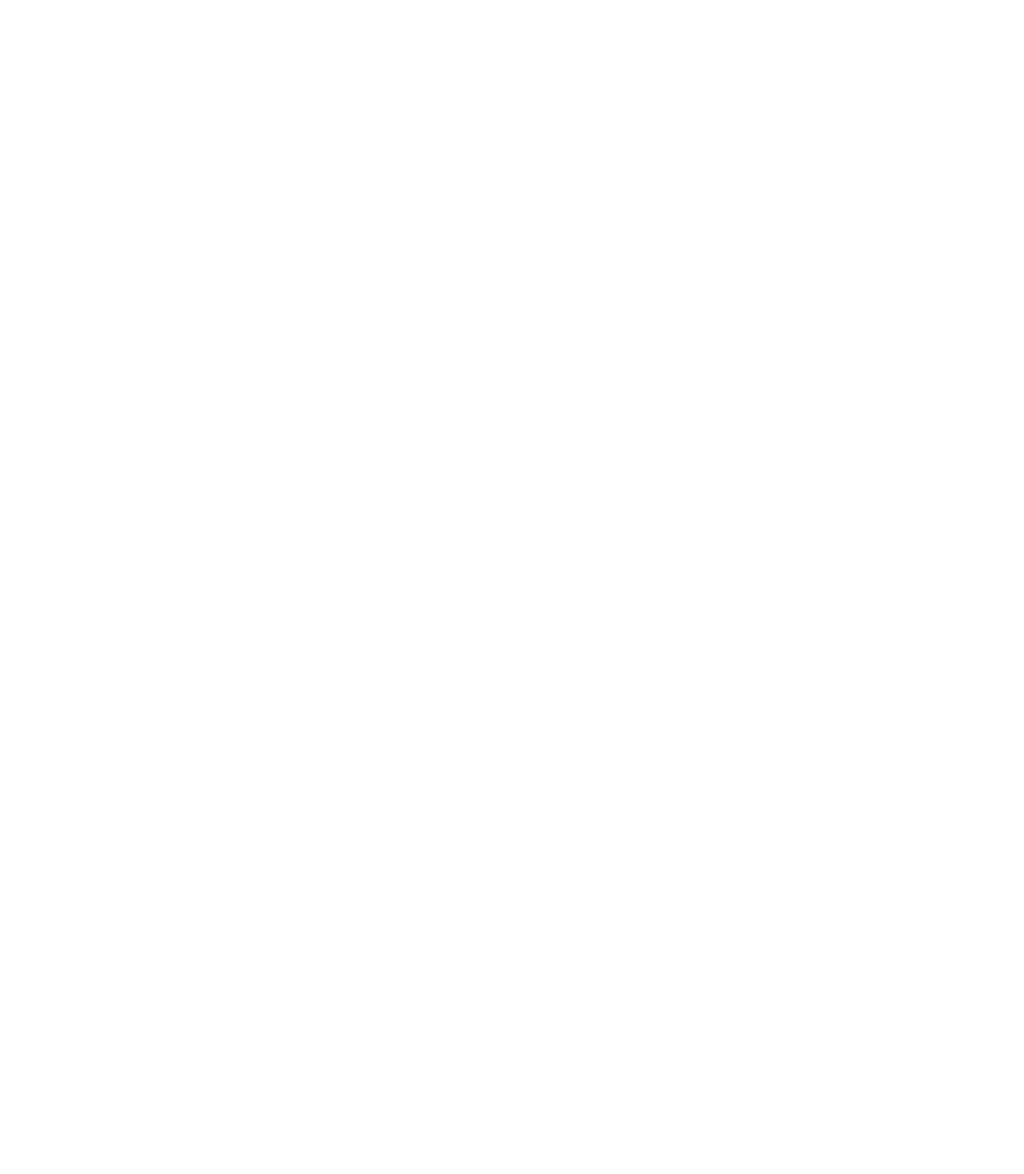
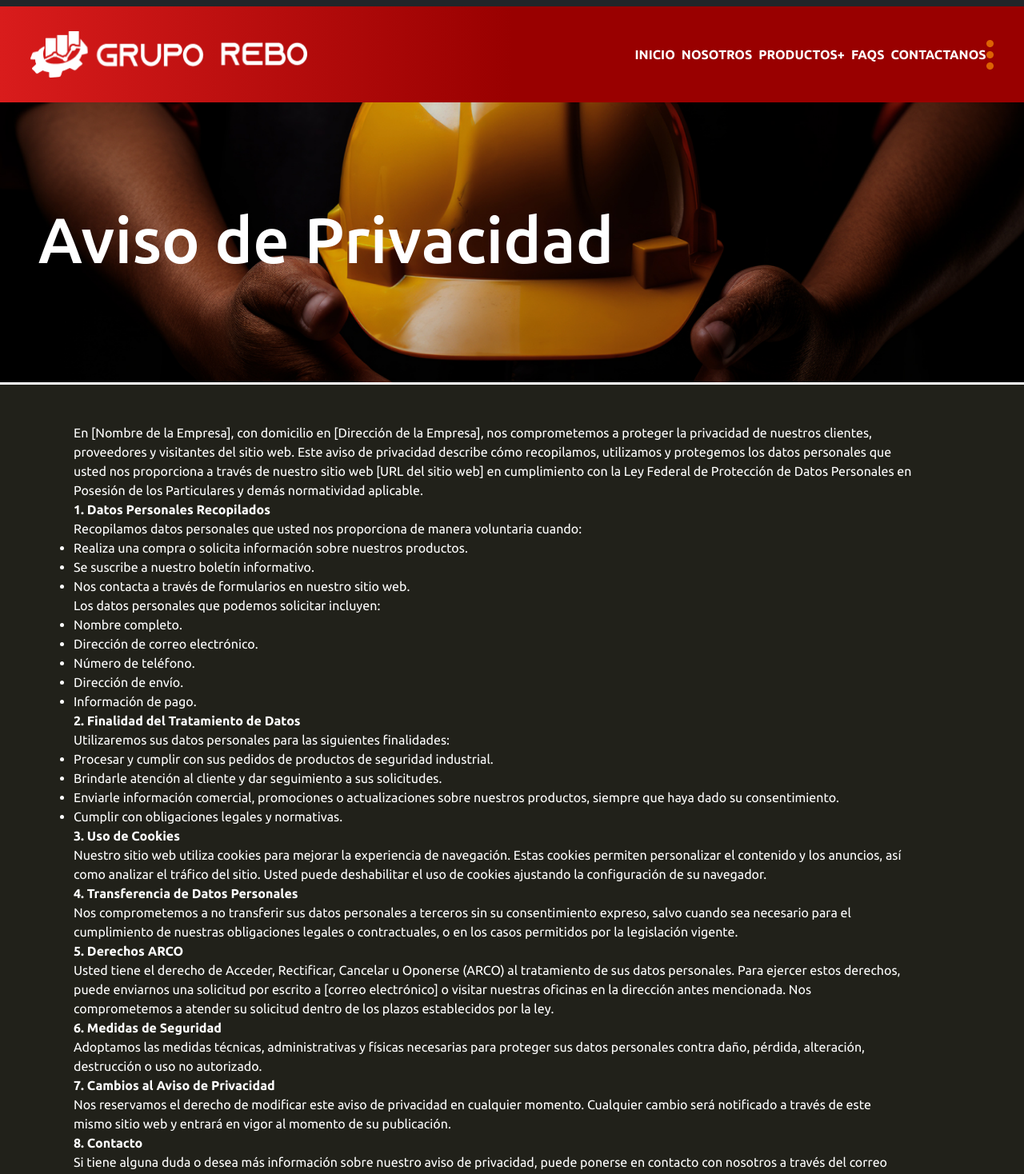
Before and after one commit to rebo-it/prototypes, a React (Create React App) app: page /Privacy in a window 1280 px wide. Before the commit this address had no page. Shown: the part 40-1508 px from the top of the page at 80% size. Before the commit the page ends 800 px from the top, so only its background shows below. Built offline with nearby package versions, Linux system fonts and the light colour scheme.

Commit message:
finished privacy terms and conditions

```diff
--- a/src/App.tsx
+++ b/src/App.tsx
@@ -7,6 +7,7 @@ import LandingPage from './Components/LandingPage/LandingPage';
 import NosotrosPage from './Components/NosotrosPage/NosotrosPage';
 import ProductsPage from './Components/ProductsPage/ProductsPage';
 import ContactPage from './Components/ContactPage/ContactPage';
+import PrivacyPage from './Components/Sections/PrivacySection';
 function App() {
   return (
     <Router>
@@ -21,6 +22,8 @@ function App() {
 
       <Route path="/Contacto" element={<ContactPage/>} />
 
+      <Route path="/Privacy" element={<PrivacyPage/>} />
+
     </Routes>
   </Router>
   );
--- a/src/Components/Body/AboutBody.tsx
+++ b/src/Components/Body/AboutBody.tsx
@@ -11,7 +11,7 @@ const AboutBody: React.FC = () => {
 
         <Col xs={12} lg={6} className="LeftSectionMid3 pt-4"> {/* Usa Col en lugar de div */}
           <Row className="Top10 justify-content-left">
-            <Col className="Etiqueta-Productos h2 text-white text-center">
+            <Col className="EtiquetaProductos h2 text-white text-center">
               Acerca de Nosotros
             </Col>
           </Row>
--- a/src/Components/Body/BodyStructure.tsx
+++ b/src/Components/Body/BodyStructure.tsx
@@ -18,12 +18,12 @@ const BodyStructure: React.FC = () => {
     <div className="FullBody container-fluid bg-image p-0">
       <div className="TopBody">
         <div className="Top1 row justify-content-left ">
-          <div className="LogoReboContainer col justify-content-start text-start ">
-            hola
+          <div className="LogoReboContainer col justify-content-center justify-content-md-start  ">
+          <img className="LogoReboTop img-fluid " src={require('../Figma Components/ReboTopSection.png')} alt="Logo" />
           </div>
         </div>
         <div className="Top2 row justify-content-start justify-content-md-center text-wrap py-3  text-black" >
-		     <p className="h1 h-md2 text-center text-md-start text-white">
+		     <p className="MainTitle  h-md2 text-center text-md-start text-white">
             Equipo y calzado de seguridad industrial
           </p>
         </div>
--- a/src/Components/ContactPage/Formular.tsx
+++ b/src/Components/ContactPage/Formular.tsx
@@ -1,22 +1,23 @@
-import React from "react";
 import Button from 'react-bootstrap/Button';
 import Col from 'react-bootstrap/Col';
 import Form from 'react-bootstrap/Form';
+
 import Row from 'react-bootstrap/Row';
 import * as formik from 'formik';
 import * as yup from 'yup';
+import { Link } from 'react-router-dom';
 
 function Formular() {
   const { Formik } = formik;
 
   const schema = yup.object().shape({
-    nombreCompleto: yup.string().required("Nombre completo es obligatorio"),
-    telefono: yup.string().required("Teléfono es obligatorio"),
-    correo: yup.string().email("Correo inválido").required("Correo electrónico es obligatorio"),
-    empresa: yup.string().optional(),
-    asunto: yup.string().optional(),
-    mensaje: yup.string().required("Mensaje es obligatorio"),
-    terms: yup.bool().required().oneOf([true], "Debes aceptar los términos y condiciones"),
+    nombreCompleto: yup.string().required('Nombre completo es requerido'),
+    telefono: yup.string().required('Teléfono es requerido'),
+    correoElectronico: yup.string().email('Correo electrónico no es válido').required('Correo electrónico es requerido'),
+    empresa: yup.string(),
+    asunto: yup.string(),
+    mensaje: yup.string().required('Mensaje es requerido'),
+    terms: yup.bool().required().oneOf([true], 'Debes aceptar los términos y condiciones'),
   });
 
   return (
@@ -24,9 +25,9 @@ function Formular() {
       validationSchema={schema}
       onSubmit={(values) => console.log(values)}
       initialValues={{
-        nombreCompleto: 'Nombres y Apellidos',
+        nombreCompleto: '',
         telefono: '',
-        correo: '',
+        correoElectronico: '',
         empresa: '',
         asunto: '',
         mensaje: '',
@@ -34,115 +35,110 @@ function Formular() {
       }}
     >
       {({ handleSubmit, handleChange, values, touched, errors }) => (
-
         <Form noValidate onSubmit={handleSubmit}>
           <Row className="mb-3">
-            <Form.Group as={Col} xs="12" controlId="validationFormikNombreCompleto">
-              <Form.Label style={{color:'white'}} >Nombre Completo</Form.Label>
+            <Form.Group as={Col} md="12" controlId="validationFormik01">
+              <Form.Label className="text-white">Nombre completo</Form.Label>
               <Form.Control
                 type="text"
                 name="nombreCompleto"
                 value={values.nombreCompleto}
                 onChange={handleChange}
-                isInvalid={!!errors.nombreCompleto && touched.nombreCompleto}
+                isInvalid={!!errors.nombreCompleto}
+                style={{ margin: '0' }}
               />
               <Form.Control.Feedback type="invalid">
                 {errors.nombreCompleto}
               </Form.Control.Feedback>
             </Form.Group>
           </Row>
-
           <Row className="mb-3">
-            <Form.Group as={Col} md="6" controlId="validationFormikTelefono">
-              <Form.Label style={{color:'white'}}>Teléfono</Form.Label>
+            <Form.Group as={Col} md="6" controlId="validationFormik02">
+              <Form.Label className="text-white">Teléfono</Form.Label>
               <Form.Control
                 type="text"
                 name="telefono"
                 value={values.telefono}
                 onChange={handleChange}
-                isInvalid={!!errors.telefono && touched.telefono}
+                isInvalid={!!errors.telefono}
+                style={{ margin: '0' }}
               />
               <Form.Control.Feedback type="invalid">
                 {errors.telefono}
               </Form.Control.Feedback>
             </Form.Group>
-
-            <Form.Group as={Col} md="6" controlId="validationFormikCorreo">
-              <Form.Label style={{color:'white'}}>Correo Electrónico</Form.Label>
+            <Form.Group as={Col} md="6" controlId="validationFormik03">
+              <Form.Label className="text-white">Correo electrónico</Form.Label>
               <Form.Control
                 type="email"
-                name="correo"
-                value={values.correo}
+                name="correoElectronico"
+                value={values.correoElectronico}
                 onChange={handleChange}
-                isInvalid={!!errors.correo && touched.correo}
+                isInvalid={!!errors.correoElectronico}
+                style={{ margin: '0' }}
               />
               <Form.Control.Feedback type="invalid">
-                {errors.correo}
+                {errors.correoElectronico}
               </Form.Control.Feedback>
             </Form.Group>
           </Row>
-
           <Row className="mb-3">
-            <Form.Group as={Col} md="6" controlId="validationFormikEmpresa">
-              <Form.Label style={{color:'white'}}>Empresa</Form.Label>
+            <Form.Group as={Col} md="6" controlId="validationFormik04">
+              <Form.Label className="text-white">Empresa</Form.Label>
               <Form.Control
                 type="text"
                 name="empresa"
                 value={values.empresa}
                 onChange={handleChange}
-                isInvalid={!!errors.empresa && touched.empresa}
+                style={{ margin: '0' }}
               />
-              <Form.Control.Feedback type="invalid">
-                {errors.empresa}
-              </Form.Control.Feedback>
             </Form.Group>
-
-            <Form.Group as={Col} md="6" controlId="validationFormikAsunto">
-              <Form.Label style={{color:'white'}}>Asunto</Form.Label>
+            <Form.Group as={Col} md="6" controlId="validationFormik05">
+              <Form.Label className="text-white">Asunto</Form.Label>
               <Form.Control
                 type="text"
                 name="asunto"
                 value={values.asunto}
                 onChange={handleChange}
-                isInvalid={!!errors.asunto && touched.asunto}
+                style={{ margin: '0' }}
               />
-              <Form.Control.Feedback type="invalid">
-                {errors.asunto}
-              </Form.Control.Feedback>
             </Form.Group>
           </Row>
-
-          <Form.Group className="mb-3">
-            <Form.Check className="text-white"
+          <Form.Group className="mb-3" controlId="validationFormik06">
+            <Form.Label className="text-white">Mensaje</Form.Label>
+            <Form.Control
+              as="textarea"
+              rows={4}
+              name="mensaje"
+              value={values.mensaje}
+              onChange={handleChange}
+              isInvalid={!!errors.mensaje}
+              style={{ margin: '0' }}
+            />
+            <Form.Control.Feedback type="invalid">
+              {errors.mensaje}
+            </Form.Control.Feedback>
+          </Form.Group>
+          <Form.Group className="mb-3" controlId="validationFormikTerms">
+            <Form.Check
               required
               name="terms"
-              label="Acepto los términos y condiciones"
+              label={
+                <>
+                  Debes aceptar los{' '}
+                  <Link to="http://localhost:3000/Privacy" target="_blank" rel="noopener noreferrer">
+                    términos y condiciones
+                  </Link>
+                </>
+              }
               onChange={handleChange}
-              isInvalid={!!errors.terms && touched.terms}
+              isInvalid={!!errors.terms}
               feedback={errors.terms}
               feedbackType="invalid"
-              id="validationFormikTerms"
+              className="text-white"
             />
           </Form.Group>
-
-          <Row className="mb-3">
-            <Form.Group as={Col} xs="12" controlId="validationFormikMensaje">
-              <Form.Label style={{color:'white'}}>Mensaje</Form.Label>
-              <Form.Control
-                as="textarea"
-                rows={4}
-                name="mensaje"
-                value={values.mensaje}
-                onChange={handleChange}
-                isInvalid={!!errors.mensaje && touched.mensaje}
-              />
-              <Form.Control.Feedback type="invalid">
-                {errors.mensaje}
-              </Form.Control.Feedback>
-            </Form.Group>
-          </Row>
-
-          <Button style={{backgroundColor:'rgba(255, 113, 0, 1)', border:'none', paddingBottom:'20px'}} type="submit">Enviar</Button>
+          <Button style={{backgroundColor:'rgba(255, 113, 0, 1)', border:'none'}} type="submit">Enviar</Button>
         </Form>
       )}
     </Formik>
--- a/src/Components/NosotrosPage/NosotrosPage.tsx
+++ b/src/Components/NosotrosPage/NosotrosPage.tsx
@@ -12,7 +12,7 @@ function NosotrosPage() {
       </div>
       <div className='BodyApp'>
       <div className="Top1Body p-0">
-            <p className="h1 text-white" style={{font:'ubuntu', paddingTop:'50px', fontWeight:'bold'}}> Acerca de nosotros</p>
+            <p className="text-white justify-content-center justify-content-lg-start" style={{font:'ubuntu', paddingTop:'50px', fontWeight:'bold', fontSize:'3rem'}}> Acerca de nosotros</p>
 
         </div>
       <div style={{height:'3px', backgroundColor:'white'}}></div>
--- /dev/null
+++ b/src/Components/Sections/PrivacySection.css
@@ -0,0 +1,28 @@
+.PrivacyName{
+    background-image:  url('../Figma Components/BackgroundPrivacy.png');
+    background-size: cover;
+	background-position: center;
+	background-repeat: no-repeat;
+    height: 350px;
+    width: 100%;
+    margin-left: 0;
+    margin-right: 0;
+}
+.PrivacyTitle{
+    font-size: 5rem;
+}
+.PrivacyText{
+    padding-left: 5rem;
+    margin: 0%;
+}
+
+@media (max-width: 992px) {
+    .PrivacyTitle{
+        font-size: 3rem;
+    }
+    .PrivacyText{
+        padding: 0%;
+        margin: 0%;
+    }
+
+}
--- /dev/null
+++ b/src/Components/Sections/PrivacySection.tsx
@@ -0,0 +1,98 @@
+import React from 'react';
+import { Container,  Row} from 'react-bootstrap';
+import HeaderBar from '../Header and Footer/HeaderBar';
+import Footer from '../Header and Footer/Footer';
+import './PrivacySection.css'
+function PrivacyPage() {
+  return (
+    <div className="PrivacySection p-0 ">
+      <div className='HeaderApp'>
+        <HeaderBar/>
+      </div>
+
+       <Container className=' p-0 justify-content-center' style={{backgroundColor:'rgba(33, 33, 26, 1)', margin:'0', width:'100%',maxWidth:'none'}}>
+        <Row className="PrivacyName p-0" >
+            <h1 className="PrivacyTitle  text-white d-flex align-items-center  ps-lg-5 justify-content-center justify-content-lg-start ">Aviso de Privacidad</h1>
+        </Row>
+        <div style={{backgroundColor:'white',height:'3px', width:'100%'}}></div>
+        <Row style={{width:'90%', paddingBottom:'3rem', paddingTop:'3rem'}} className='PrivacyText d-flex justify-content-center' >
+            <p className='text-white' style={{ margin: '0' }}>
+            En [Nombre de la Empresa], con domicilio en [Dirección de la Empresa], nos comprometemos a proteger la privacidad de nuestros clientes, proveedores y visitantes del sitio web. Este aviso de privacidad describe cómo recopilamos, utilizamos y protegemos los datos personales que usted nos proporciona a través de nuestro sitio web [URL del sitio web] en cumplimiento con la Ley Federal de Protección de Datos Personales en Posesión de los Particulares y demás normatividad aplicable.
+            </p>
+
+            <p className='text-white' style={{ margin: '0' }}>
+            <strong>1. Datos Personales Recopilados</strong><br />
+            Recopilamos datos personales que usted nos proporciona de manera voluntaria cuando:
+            </p>
+
+            <ul className='text-white' style={{ margin: '0' }}>
+            <li>Realiza una compra o solicita información sobre nuestros productos.</li>
+            <li>Se suscribe a nuestro boletín informativo.</li>
+            <li>Nos contacta a través de formularios en nuestro sitio web.</li>
+            </ul>
+
+            <p className='text-white' style={{ margin: '0' }}>
+            Los datos personales que podemos solicitar incluyen:
+            </p>
+
+            <ul className='text-white' style={{ margin: '0' }}>
+            <li>Nombre completo.</li>
+            <li>Dirección de correo electrónico.</li>
+            <li>Número de teléfono.</li>
+            <li>Dirección de envío.</li>
+            <li>Información de pago.</li>
+            </ul>
+
+            <p className='text-white' style={{ margin: '0' }}>
+            <strong>2. Finalidad del Tratamiento de Datos</strong><br />
+            Utilizaremos sus datos personales para las siguientes finalidades:
+            </p>
+
+            <ul className='text-white' style={{ margin: '0' }}>
+            <li>Procesar y cumplir con sus pedidos de productos de seguridad industrial.</li>
+            <li>Brindarle atención al cliente y dar seguimiento a sus solicitudes.</li>
+            <li>Enviarle información comercial, promociones o actualizaciones sobre nuestros productos, siempre que haya dado su consentimiento.</li>
+            <li>Cumplir con obligaciones legales y normativas.</li>
+            </ul>
+
+            <p className='text-white' style={{ margin: '0' }}>
+            <strong>3. Uso de Cookies</strong><br />
+            Nuestro sitio web utiliza cookies para mejorar la experiencia de navegación. Estas cookies permiten personalizar el contenido y los anuncios, así como analizar el tráfico del sitio. Usted puede deshabilitar el uso de cookies ajustando la configuración de su navegador.
+            </p>
+
+            <p className='text-white' style={{ margin: '0' }}>
+            <strong>4. Transferencia de Datos Personales</strong><br />
+            Nos comprometemos a no transferir sus datos personales a terceros sin su consentimiento expreso, salvo cuando sea necesario para el cumplimiento de nuestras obligaciones legales o contractuales, o en los casos permitidos por la legislación vigente.
+            </p>
+
+            <p className='text-white' style={{ margin: '0' }}>
+            <strong>5. Derechos ARCO</strong><br />
+            Usted tiene el derecho de Acceder, Rectificar, Cancelar u Oponerse (ARCO) al tratamiento de sus datos personales. Para ejercer estos derechos, puede enviarnos una solicitud por escrito a [correo electrónico] o visitar nuestras oficinas en la dirección antes mencionada. Nos comprometemos a atender su solicitud dentro de los plazos establecidos por la ley.
+            </p>
+
+            <p className='text-white' style={{ margin: '0' }}>
+            <strong>6. Medidas de Seguridad</strong><br />
+            Adoptamos las medidas técnicas, administrativas y físicas necesarias para proteger sus datos personales contra daño, pérdida, alteración, destrucción o uso no autorizado.
+            </p>
+
+            <p className='text-white' style={{ margin: '0' }}>
+            <strong>7. Cambios al Aviso de Privacidad</strong><br />
+            Nos reservamos el derecho de modificar este aviso de privacidad en cualquier momento. Cualquier cambio será notificado a través de este mismo sitio web y entrará en vigor al momento de su publicación.
+            </p>
+
+            <p className='text-white' style={{ margin: '0' }}>
+            <strong>8. Contacto</strong><br />
+            Si tiene alguna duda o desea más información sobre nuestro aviso de privacidad, puede ponerse en contacto con nosotros a través del correo electrónico [correo electrónico de contacto] o llamando al teléfono [número de teléfono].<br />
+            Fecha de última actualización: [Fecha]
+            </p>
+
+        </Row>
+       </Container>
+
+
+      <Footer/>
+    </div>
+  );
+}
+
+export default PrivacyPage;
--- a/src/Components/Sections/ProductsSection.tsx
+++ b/src/Components/Sections/ProductsSection.tsx
@@ -9,7 +9,7 @@ import ProductCard from "../Cards/ProductCard";
 const ProductsSection: React.FC = () => {
   return (
       <Container className="ProductsSection p-0 w-100">
-        <Row className="ProductName p-0">
+        <Row className="ProductTop p-0">
           <h1 className="ProductTitle text-start text-white ">Productos</h1>
         </Row>
         <div style={{backgroundColor:'white',height:'3px', width:'100%'}}></div>
```
Also changed, not shown: src/Components/Body/BodyStructure.css (+12 -3 lines), src/Components/Sections/ProductsSection.css (+11 -2 lines), src/Components/Body/AboutBody.css (line endings or trailing spaces), src/Components/Figma Components/BackgroundPrivacy.png (added).
